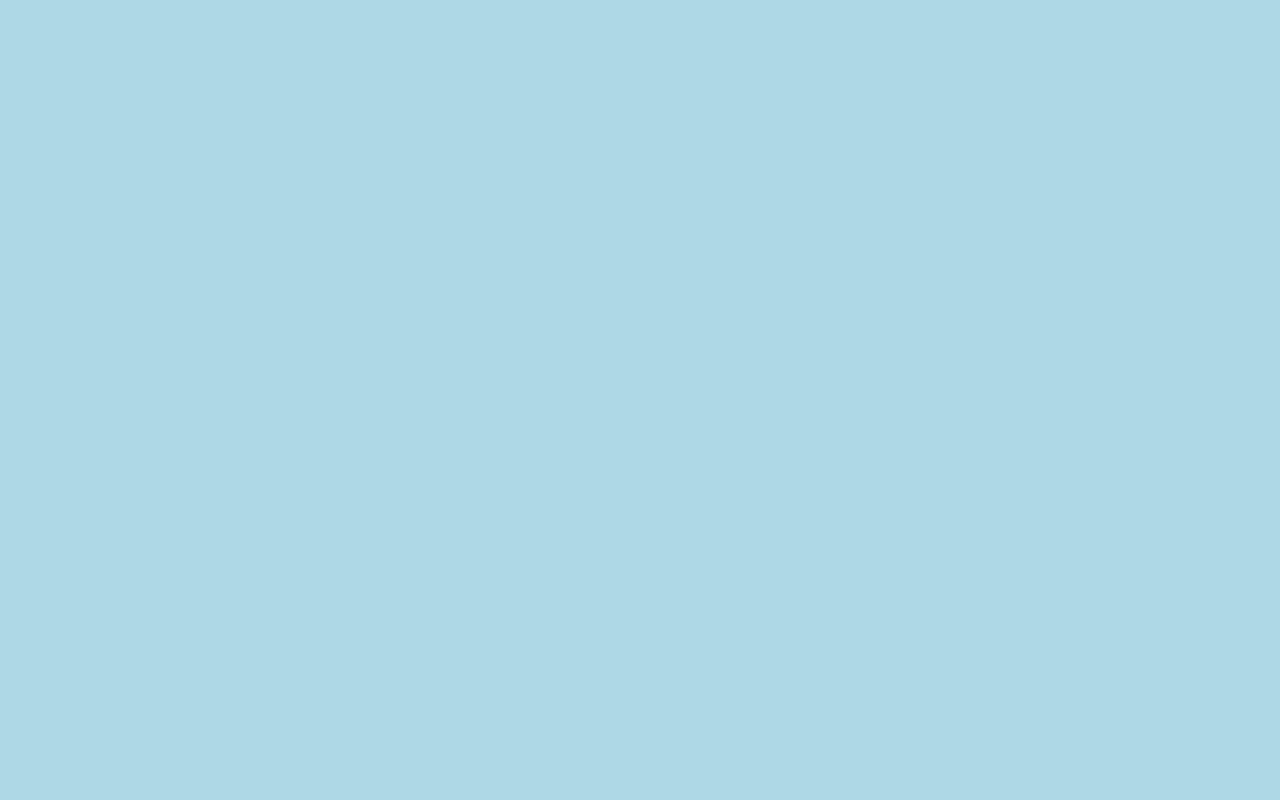
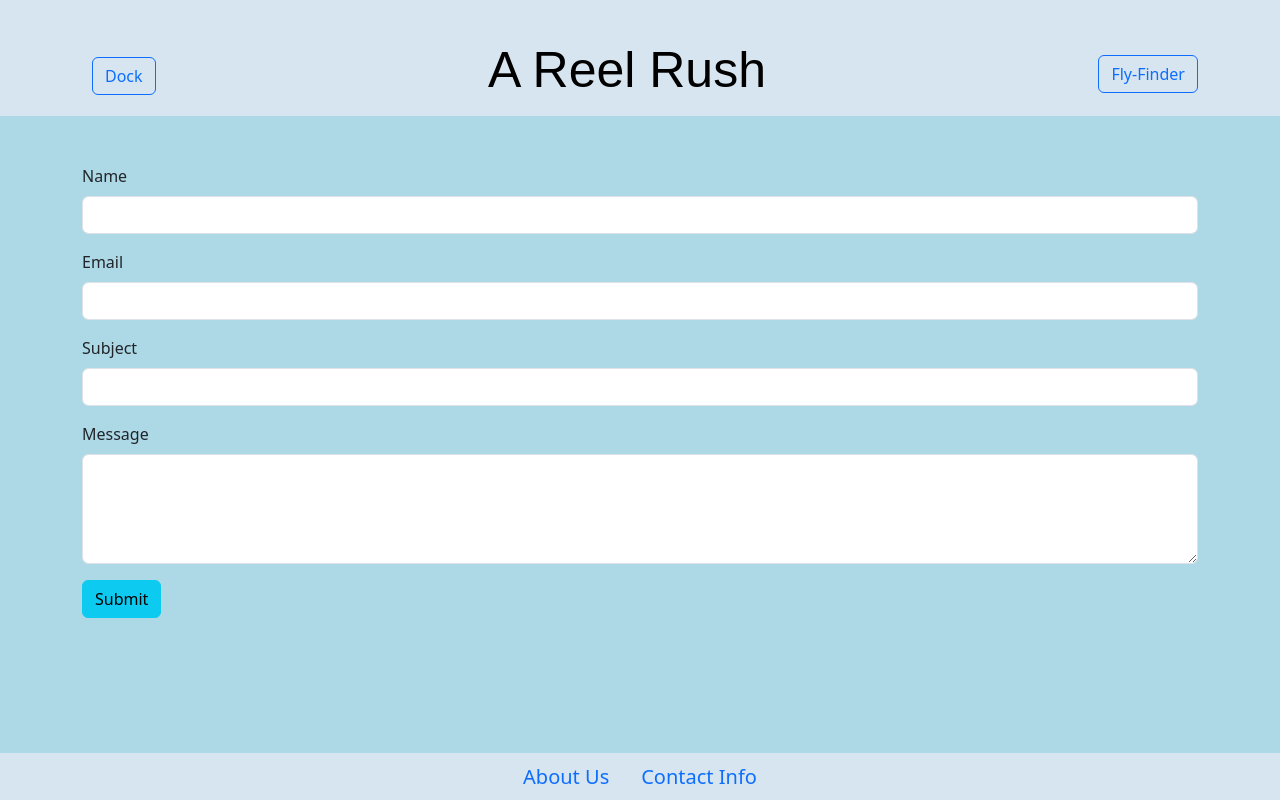
Before and after one commit to luciamsotelo/ReelRush, a React (Create React App) app in the folder frontend/: page /feedback in a window 1280 px wide. Before the commit this address had no page. Built offline with nearby package versions, Linux system fonts and the light colour scheme; no server answers.

Commit message:
created feedback components and page

```diff
--- a/frontend/src/App.js
+++ b/frontend/src/App.js
@@ -7,6 +7,7 @@ import FlyFinder from './pages/flyfinder_page';
 import AboutUs from './pages/about_page';
 import Contact from './pages/contact_page';
 import Buy from './pages/buy_page';
+import Feedback from './pages/feedback_page';
 
 
 function App() {
@@ -20,6 +21,7 @@ function App() {
         <Route path ="/aboutUs" element={<AboutUs/>} />
         <Route path ="/contact" element={<Contact/>} />
         <Route path ="/buy" element={<Buy/>} />
+        <Route path ="/feedback" element={<Feedback/>} />
       </Routes>
     </BrowserRouter>
   );
--- /dev/null
+++ b/frontend/src/components/feedback.js
@@ -0,0 +1,106 @@
+import React, { useState, useEffect } from 'react';
+import { Form, Button, Container, Row, Col } from 'react-bootstrap';
+
+const EmailForm = () => {
+  const [formData, setFormData] = useState({
+    name: '',
+    email: '',
+    subject: '',
+    message: ''
+  });
+
+  // Function to fetch data from the database (assuming an async function)
+  const fetchData = async () => {
+    // Replace with your actual fetch call
+    const response = await fetch('/api/your-endpoint');
+    const data = await response.json();
+    setFormData(data);
+  };
+
+  useEffect(() => {
+    fetchData();
+  }, []);
+
+  const handleChange = (e) => {
+    const { name, value } = e.target;
+    setFormData((prevData) => ({
+      ...prevData,
+      [name]: value
+    }));
+  };
+
+  const handleSubmit = (e) => {
+    e.preventDefault();
+    // Handle form submission, e.g., send data to backend
+  };
+
+  return (
+    <Container className='my-5'>
+      <Form onSubmit={handleSubmit}>
+        <Row className="mb-3">
+          <Col>
+            <Form.Group controlId="formName">
+              <Form.Label>Name</Form.Label>
+              <Form.Control
+                type="text"
+                name="name"
+                value={formData.name}
+                onChange={handleChange}
+
+              />
+            </Form.Group>
+          </Col>
+        </Row>
+
+        <Row className="mb-3">
+          <Col>
+            <Form.Group controlId="formEmail">
+              <Form.Label>Email</Form.Label>
+              <Form.Control
+                type="email"
+                name="email"
+                value={formData.email}
+                onChange={handleChange}
+              />
+            </Form.Group>
+          </Col>
+        </Row>
+
+        <Row className="mb-3">
+          <Col>
+            <Form.Group controlId="formSubject">
+              <Form.Label>Subject</Form.Label>
+              <Form.Control
+                type="text"
+                name="subject"
+                value={formData.subject}
+                onChange={handleChange}
+              />
+            </Form.Group>
+          </Col>
+        </Row>
+
+        <Row className="mb-3">
+          <Col>
+            <Form.Group controlId="formMessage">
+              <Form.Label>Message</Form.Label>
+              <Form.Control
+                as="textarea"
+                name="message"
+                value={formData.message}
+                onChange={handleChange}
+                rows={4}
+              />
+            </Form.Group>
+          </Col>
+        </Row>
+
+        <Button variant="info" type="submit">
+          Submit
+        </Button>
+      </Form>
+    </Container>
+  );
+};
+
+export default EmailForm;
--- /dev/null
+++ b/frontend/src/pages/feedback_page.js
@@ -0,0 +1,15 @@
+import React from 'react'
+import Header from '../components/header'
+import Feedback from '../components/feedback'
+import Footer from '../components/footer'
+const feedback_page = () => {
+  return (
+    <div>
+      <Header />
+      <Feedback />
+      <Footer />
+    </div>
+  )
+}
+
+export default feedback_page
```
